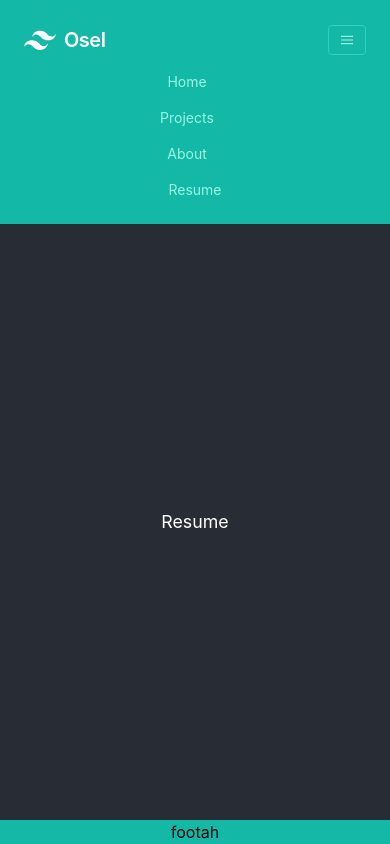
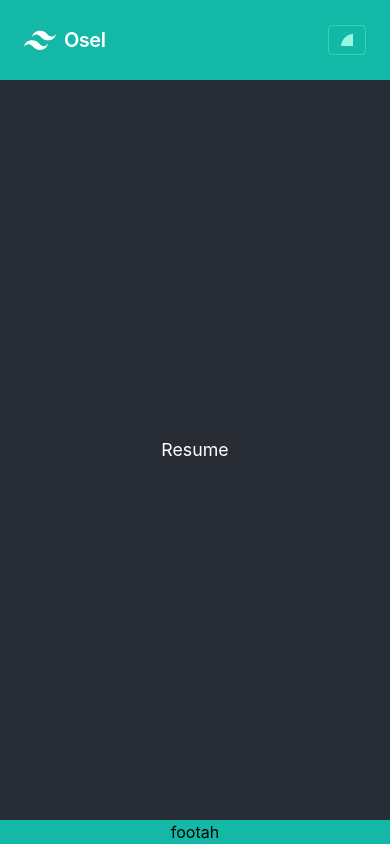
Before and after one commit to Leoshjtty/react-tailwind-portfolio, a React (Create React App) app: page /resume in a window 390 px wide. Built offline with nearby package versions, Linux system fonts and the light colour scheme.

Commit message:
adding toggle for navBar

```diff
--- a/src/components/Navbar/Navbar.js
+++ b/src/components/Navbar/Navbar.js
@@ -1,6 +1,11 @@
+import { React, useState } from 'react';
 
 function Navbar() {
-
+  var [menuOpen, toggleMenu] = useState(false)
+  const toggler = () => {
+    menuOpen ? toggleMenu(false) : toggleMenu(true)
+    console.log("toggleMenu", menuOpen)
+  }
   return (
     <nav className=" bg-teal-500 p-6">
       <div className="wrapper flex items-center justify-between flex-wrap max-w-6xl m-auto">
@@ -8,12 +13,14 @@ function Navbar() {
           <svg className="fill-current h-8 w-8 mr-2" width="54" height="54" viewBox="0 0 54 54" xmlns="http://www.w3.org/2000/svg"><path d="M13.5 22.1c1.8-7.2 6.3-10.8 13.5-10.8 10.8 0 12.15 8.1 17.55 9.45 3.6.9 6.75-.45 9.45-4.05-1.8 7.2-6.3 10.8-13.5 10.8-10.8 0-12.15-8.1-17.55-9.45-3.6-.9-6.75.45-9.45 4.05zM0 38.3c1.8-7.2 6.3-10.8 13.5-10.8 10.8 0 12.15 8.1 17.55 9.45 3.6.9 6.75-.45 9.45-4.05-1.8 7.2-6.3 10.8-13.5 10.8-10.8 0-12.15-8.1-17.55-9.45-3.6-.9-6.75.45-9.45 4.05z" /></svg>
           <span className="font-semibold text-xl tracking-tight">Osel</span>
         </div>
-        <div className="block lg:hidden">
-          <button className="flex items-center px-3 py-2 border rounded text-teal-200 border-teal-400 hover:text-white hover:border-white">
+        <div className="block lg:hidden" >
+          {menuOpen ? <button onClick={toggler} className="flex items-center px-3 py-2 border rounded text-teal-200 border-teal-400 hover:text-white hover:border-white">
             <svg className="fill-current h-3 w-3" viewBox="0 0 20 20" xmlns="http://www.w3.org/2000/svg"><title>Menu</title><path d="M0 3h20v2H0V3zm0 6h20v2H0V9zm0 6h20v2H0v-2z" /></svg>
-          </button>
+          </button> : <button onClick={toggler} className="flex items-center px-3 py-2 border rounded text-teal-200 border-teal-400 hover:text-white hover:border-white">
+            <svg className="fill-current h-3 w-3" viewBox="0 0 20 20" width="20" height="20" xmlns="http://www.w3.org/2000/svg"><title>Close</title><path d="m194.800781 164.769531 128.210938-128.214843c8.34375-8.339844 8.34375-21.824219 0-30.164063-8.339844-8.339844-21.824219-8.339844-30.164063 0l-128.214844 128.214844-128.210937-128.214844c-8.34375-8.339844-21.824219-8.339844-30.164063 0-8.34375 8.339844-8.34375 21.824219 0 30.164063l128.210938 128.214843-128.210938 128.214844c-8.34375 8.339844-8.34375 21.824219 0 30.164063 4.15625 4.160156 9.621094 6.25 15.082032 6.25 5.460937 0 10.921875-2.089844 15.082031-6.25l128.210937-128.214844 128.214844 128.214844c4.160156 4.160156 9.621094 6.25 15.082032 6.25 5.460937 0 10.921874-2.089844 15.082031-6.25 8.34375-8.339844 8.34375-21.824219 0-30.164063zm0 0" /></svg>
+          </button>}
         </div>
-        <div className="w-full block lg:flex lg:items-center lg:w-auto">
+        {menuOpen && <div className="w-full block lg:flex lg:items-center lg:w-auto transition-transform">
           <div className="text-sm lg:flex-grow">
             <a href="/" className="block mt-4 lg:inline-block lg:mt-0 text-teal-200 hover:text-white mr-4">
               Home
@@ -24,14 +31,14 @@ function Navbar() {
             <a href="/about" className="block mt-4 lg:inline-block lg:mt-0 text-teal-200 hover:text-white mr-4">
               About
             </a>
-            <a href="/resume" className="block mt-4 lg:inline-block lg:mt-0 text-teal-200 hover:text-white">
+            <a href="/resume" className="block mt-4 lg:inline-block lg:mt-0 text-teal-200 hover:text-white mr-4 lg:mr-0">
               Resume
             </a>
           </div>
           {/* <div>
           <a href="#" className="inline-block text-sm px-4 py-2 leading-none border rounded text-white border-white hover:border-transparent hover:text-teal-500 hover:bg-white mt-4 lg:mt-0">Download</a>
         </div> */}
-        </div>
+        </div>}
       </div>
     </nav>
   );
```
